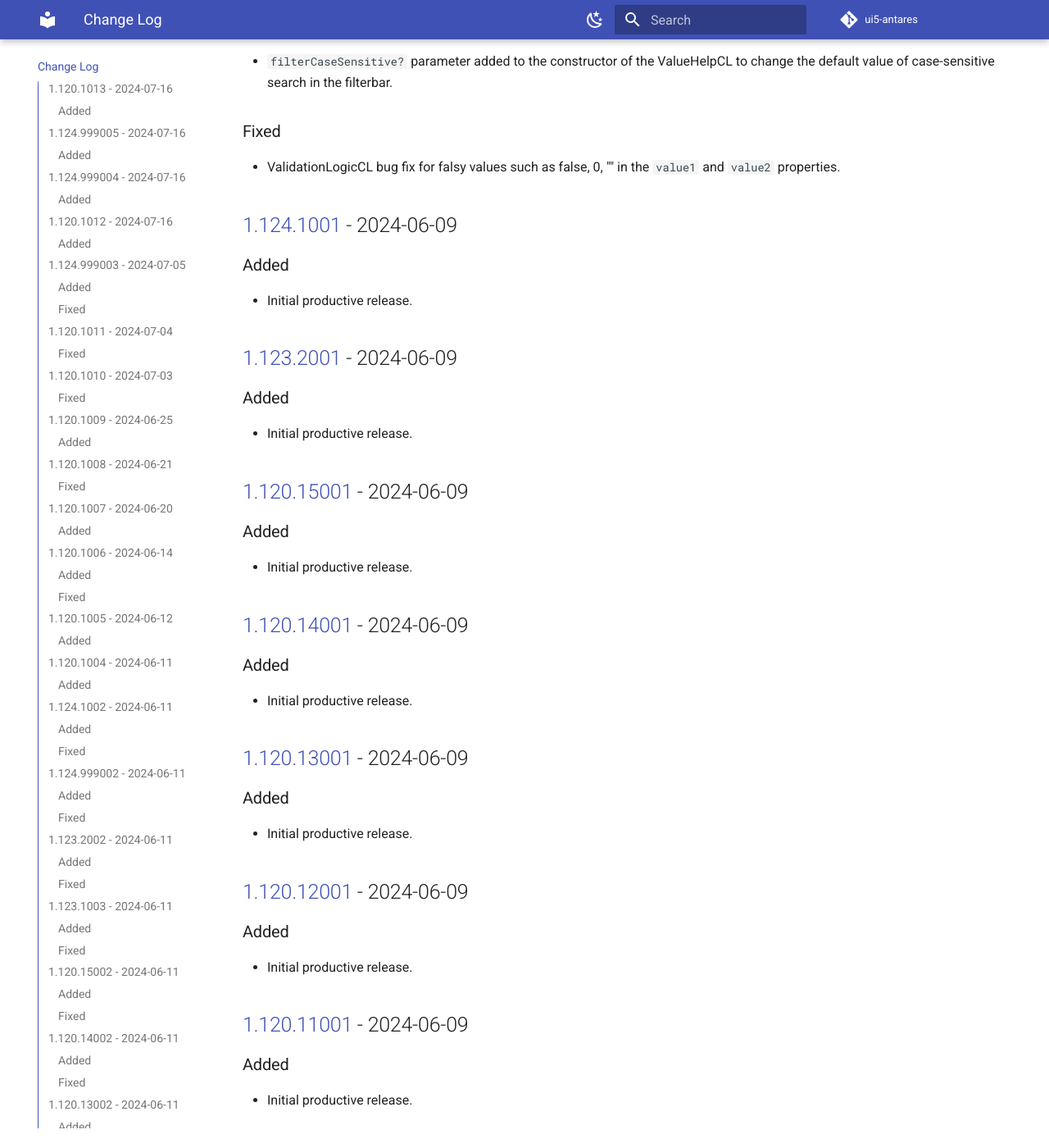
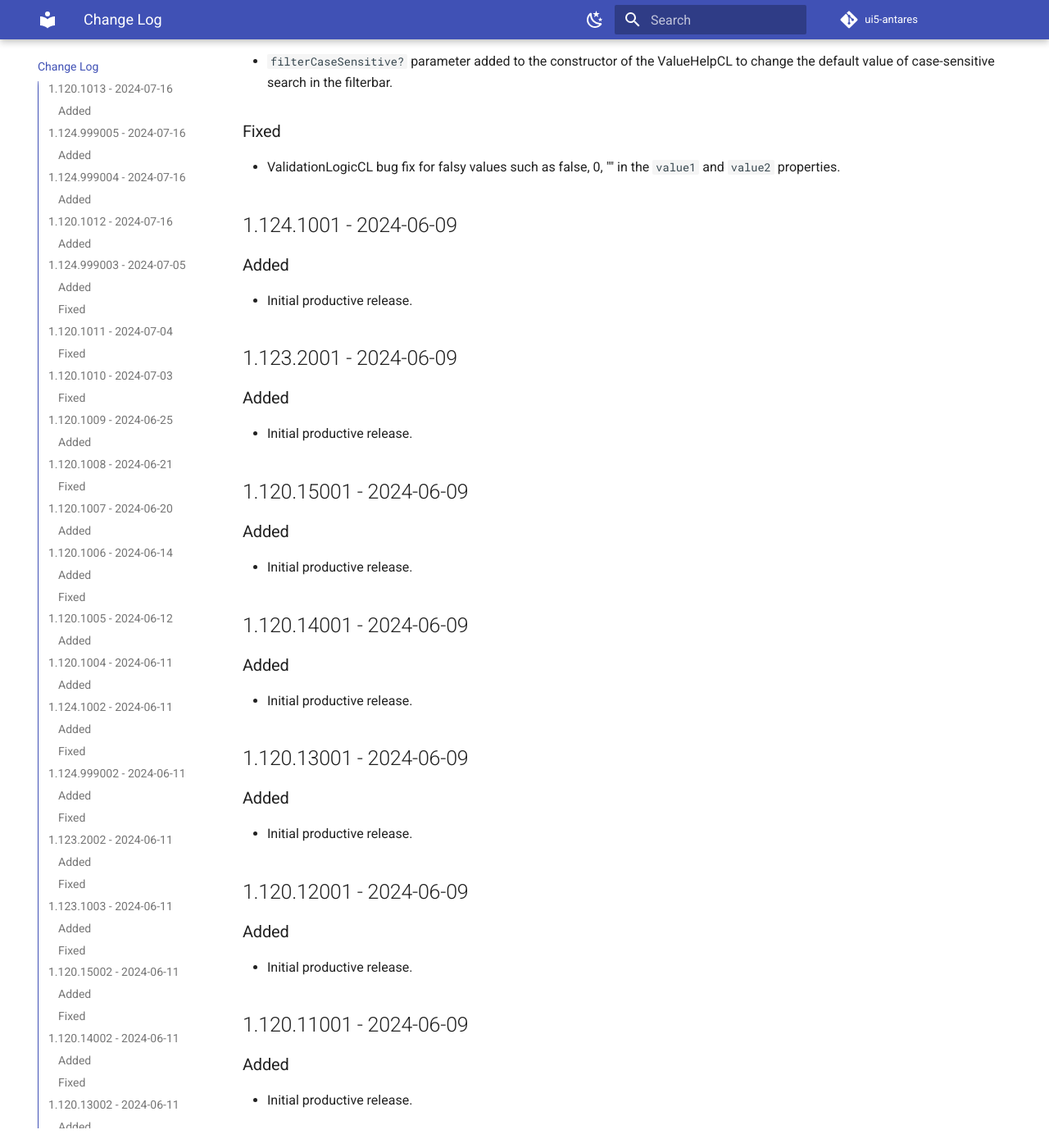
Before and after one commit to ui5-antares/ui5-antares.github.io, an MkDocs documentation site: the page built from docs/change_log.md, in a window 1280 px wide and 1400 px high, scrolled down 8773 px. Shown: the whole window at 82% size. Built offline with MkDocs 1.6.1 and Material for MkDocs 9.7.7, drawn with Linux system fonts in a browser that asks for light colours; comment, search, counter and statistics services are not loaded; some of the changed text lies outside the part shown.

Commit message:
changelog urls removed for the old versions

```diff
--- a/docs/change_log.md
+++ b/docs/change_log.md
@@ -4,31 +4,31 @@ All notable changes to this project will be documented in this file.
 
 The format is based on [Keep a Changelog](https://keepachangelog.com/en/1.1.0/).
 
-## [1.120.1013] - 2024-07-16
+## 1.120.1013 - 2024-07-16
 
 ### Added
 
 - It is now possible to attach a function that will be executed when the ValueHelpDialog is opened by ValueHelpCL class.
 
-## [1.124.999005] - 2024-07-16
+## 1.124.999005 - 2024-07-16
 
 ### Added
 
 - It is now possible to attach a function that will be executed when the ValueHelpDialog is opened by ValueHelpCL class.
 
-## [1.124.999004] - 2024-07-16
+## 1.124.999004 - 2024-07-16
 
 ### Added
 
 - It is now possible to set initial filter values for standalone ValueHelpCL usages.
 
-## [1.120.1012] - 2024-07-16
+## 1.120.1012 - 2024-07-16
 
 ### Added
 
 - It is now possible to set initial filter values for standalone ValueHelpCL usages.
 
-## [1.124.999003] - 2024-07-05
+## 1.124.999003 - 2024-07-05
 
 ### Added
 
@@ -47,38 +47,38 @@ The format is based on [Keep a Changelog](https://keepachangelog.com/en/1.1.0/).
 - The view dependent dialog bug fix for dialog loading in Entry classes.
 - The missing parameters of the resetChanges in Entry class have been added.
 
-## [1.120.1011] - 2024-07-04
+## 1.120.1011 - 2024-07-04
 
 ### Fixed
 
 - The missing parameters of the resetChanges in Entry class have been added.
 
-## [1.120.1010] - 2024-07-03
+## 1.120.1010 - 2024-07-03
 
 ### Fixed
 
 - The view dependent dialog bug fix for dialog loading in Entry classes.
 
-## [1.120.1009] - 2024-06-25
+## 1.120.1009 - 2024-06-25
 
 ### Added
 
 - It is now possible to attach a function that will be executed after the user selects a row from the ValueHelpDialog when the ValueHelpCL class is used as a standalone component.
 
-## [1.120.1008] - 2024-06-21
+## 1.120.1008 - 2024-06-21
 
 ### Fixed
 
 - The missing dialog types ViewSettingsDialog, TableSelectDialog, SelectDialog, BusyDialog, ValueHelpDialog have been added to the FragmentCL class.
 
-## [1.120.1007] - 2024-06-20
+## 1.120.1007 - 2024-06-20
 
 ### Added
 
 - It is now possible to set custom data for the auto-generated form elements using the **setFieldCustomData()** method of the Entry classes.
 - It is now possible to set the `setTextInEditModeSource` property of the smartfield using the **setTextInEditModeSource()** method of the Entry classes.
 
-## [1.120.1006] - 2024-06-14
+## 1.120.1006 - 2024-06-14
 
 ### Added
 
@@ -88,20 +88,20 @@ The format is based on [Keep a Changelog](https://keepachangelog.com/en/1.1.0/).
 
 - The issue with label generation from the metadata for custom controls in the SMART form has been resolved.
 
-## [1.120.1005] - 2024-06-12
+## 1.120.1005 - 2024-06-12
 
 ### Added
 
 - **setAutoDestroyOnESC()** method has been added to the **FragmentCL** class. If this method is executed with **true** parameter, the dialog content will be destroyed automatically by the class.
 
-## [1.120.1004] - 2024-06-11
+## 1.120.1004 - 2024-06-11
 
 ### Added
 
 - `viewDependent` parameter has been added to the **openAsync()** and **open()** methods of the **FragmentCL** class. If this parameter is set to true, dialog or popover is added as a dependent to the source view using the **addDependent()** method of the MVC View class.
 - **closeAndDestroy()** method has been added to the **FragmentCL** class. With this method, it is no longer necessary to call **close()** and then **destroyFragmentContent()**. This method does both.
 
-## [1.124.1002] - 2024-06-11
+## 1.124.1002 - 2024-06-11
 
 ### Added
 
@@ -111,7 +111,7 @@ The format is based on [Keep a Changelog](https://keepachangelog.com/en/1.1.0/).
 
 - ValidationLogicCL bug fix for falsy values such as false, 0, "" in the `value1` and `value2` properties.
 
-## [1.124.999002] - 2024-06-11
+## 1.124.999002 - 2024-06-11
 
 ### Added
 
@@ -121,7 +121,7 @@ The format is based on [Keep a Changelog](https://keepachangelog.com/en/1.1.0/).
 
 - ValidationLogicCL bug fix for falsy values such as false, 0, "" in the `value1` and `value2` properties.
 
-## [1.123.2002] - 2024-06-11
+## 1.123.2002 - 2024-06-11
 
 ### Added
 
@@ -131,7 +131,7 @@ The format is based on [Keep a Changelog](https://keepachangelog.com/en/1.1.0/).
 
 - ValidationLogicCL bug fix for falsy values such as false, 0, "" in the `value1` and `value2` properties.
 
-## [1.123.1003] - 2024-06-11
+## 1.123.1003 - 2024-06-11
 
 ### Added
 
@@ -141,7 +141,7 @@ The format is based on [Keep a Changelog](https://keepachangelog.com/en/1.1.0/).
 
 - ValidationLogicCL bug fix for falsy values such as false, 0, "" in the `value1` and `value2` properties.
 
-## [1.120.15002] - 2024-06-11
+## 1.120.15002 - 2024-06-11
 
 ### Added
 
@@ -151,7 +151,7 @@ The format is based on [Keep a Changelog](https://keepachangelog.com/en/1.1.0/).
 
 - ValidationLogicCL bug fix for falsy values such as false, 0, "" in the `value1` and `value2` properties.
 
-## [1.120.14002] - 2024-06-11
+## 1.120.14002 - 2024-06-11
 
 ### Added
 
@@ -161,7 +161,7 @@ The format is based on [Keep a Changelog](https://keepachangelog.com/en/1.1.0/).
 
 - ValidationLogicCL bug fix for falsy values such as false, 0, "" in the `value1` and `value2` properties.
 
-## [1.120.13002] - 2024-06-11
+## 1.120.13002 - 2024-06-11
 
 ### Added
 
@@ -171,7 +171,7 @@ The format is based on [Keep a Changelog](https://keepachangelog.com/en/1.1.0/).
 
 - ValidationLogicCL bug fix for falsy values such as false, 0, "" in the `value1` and `value2` properties.
 
-## [1.120.12002] - 2024-06-11
+## 1.120.12002 - 2024-06-11
 
 ### Added
 
@@ -181,7 +181,7 @@ The format is based on [Keep a Changelog](https://keepachangelog.com/en/1.1.0/).
 
 - ValidationLogicCL bug fix for falsy values such as false, 0, "" in the `value1` and `value2` properties.
 
-## [1.120.11002] - 2024-06-11
+## 1.120.11002 - 2024-06-11
 
 ### Added
 
@@ -191,7 +191,7 @@ The format is based on [Keep a Changelog](https://keepachangelog.com/en/1.1.0/).
 
 - ValidationLogicCL bug fix for falsy values such as false, 0, "" in the `value1` and `value2` properties.
 
-## [1.120.1003] - 2024-06-11
+## 1.120.1003 - 2024-06-11
 
 ### Added
 
@@ -201,7 +201,7 @@ The format is based on [Keep a Changelog](https://keepachangelog.com/en/1.1.0/).
 
 - ValidationLogicCL bug fix for falsy values such as false, 0, "" in the `value1` and `value2` properties.
 
-## [1.108.32002] - 2024-06-10
+## 1.108.32002 - 2024-06-10
 
 ### Added
 
@@ -211,7 +211,7 @@ The format is based on [Keep a Changelog](https://keepachangelog.com/en/1.1.0/).
 
 - ValidationLogicCL bug fix for falsy values such as false, 0, "" in the `value1` and `value2` properties.
 
-## [1.108.31002] - 2024-06-10
+## 1.108.31002 - 2024-06-10
 
 ### Added
 
@@ -221,7 +221,7 @@ The format is based on [Keep a Changelog](https://keepachangelog.com/en/1.1.0/).
 
 - ValidationLogicCL bug fix for falsy values such as false, 0, "" in the `value1` and `value2` properties.
 
-## [1.108.30002] - 2024-06-10
+## 1.108.30002 - 2024-06-10
 
 ### Added
 
@@ -231,7 +231,7 @@ The format is based on [Keep a Changelog](https://keepachangelog.com/en/1.1.0/).
 
 - ValidationLogicCL bug fix for falsy values such as false, 0, "" in the `value1` and `value2` properties.
 
-## [1.108.23002] - 2024-06-10
+## 1.108.23002 - 2024-06-10
 
 ### Added
 
@@ -241,7 +241,7 @@ The format is based on [Keep a Changelog](https://keepachangelog.com/en/1.1.0/).
 
 - ValidationLogicCL bug fix for falsy values such as false, 0, "" in the `value1` and `value2` properties.
 
-## [1.96.33002] - 2024-06-10
+## 1.96.33002 - 2024-06-10
 
 ### Added
 
@@ -251,7 +251,7 @@ The format is based on [Keep a Changelog](https://keepachangelog.com/en/1.1.0/).
 
 - ValidationLogicCL bug fix for falsy values such as false, 0, "" in the `value1` and `value2` properties.
 
-## [1.96.32002] - 2024-06-10
+## 1.96.32002 - 2024-06-10
 
 ### Added
 
@@ -261,7 +261,7 @@ The format is based on [Keep a Changelog](https://keepachangelog.com/en/1.1.0/).
 
 - ValidationLogicCL bug fix for falsy values such as false, 0, "" in the `value1` and `value2` properties.
 
-## [1.96.31002] - 2024-06-10
+## 1.96.31002 - 2024-06-10
 
 ### Added
 
@@ -271,7 +271,7 @@ The format is based on [Keep a Changelog](https://keepachangelog.com/en/1.1.0/).
 
 - ValidationLogicCL bug fix for falsy values such as false, 0, "" in the `value1` and `value2` properties.
 
-## [1.96.30002] - 2024-06-10
+## 1.96.30002 - 2024-06-10
 
 ### Added
 
@@ -281,7 +281,7 @@ The format is based on [Keep a Changelog](https://keepachangelog.com/en/1.1.0/).
 
 - ValidationLogicCL bug fix for falsy values such as false, 0, "" in the `value1` and `value2` properties.
 
-## [1.96.25003] - 2024-06-10
+## 1.96.25003 - 2024-06-10
 
 ### Added
 
@@ -291,49 +291,49 @@ The format is based on [Keep a Changelog](https://keepachangelog.com/en/1.1.0/).
 
 - ValidationLogicCL bug fix for falsy values such as false, 0, "" in the `value1` and `value2` properties.
 
-## [1.124.1001] - 2024-06-09
+## 1.124.1001 - 2024-06-09
 
 ### Added
 
 - Initial productive release.
 
-## [1.123.2001] - 2024-06-09
+## 1.123.2001 - 2024-06-09
 
 ### Added
 
 - Initial productive release.
 
-## [1.120.15001] - 2024-06-09
+## 1.120.15001 - 2024-06-09
 
 ### Added
 
 - Initial productive release.
 
-## [1.120.14001] - 2024-06-09
+## 1.120.14001 - 2024-06-09
 
 ### Added
 
 - Initial productive release.
 
-## [1.120.13001] - 2024-06-09
+## 1.120.13001 - 2024-06-09
 
 ### Added
 
 - Initial productive release.
 
-## [1.120.12001] - 2024-06-09
+## 1.120.12001 - 2024-06-09
 
 ### Added
 
 - Initial productive release.
 
-## [1.120.11001] - 2024-06-09
+## 1.120.11001 - 2024-06-09
 
 ### Added
 
 - Initial productive release.
 
-## [1.96.33001] - 2024-06-09
+## 1.96.33001 - 2024-06-09
 
 ### Added
 
@@ -347,7 +347,7 @@ The format is based on [Keep a Changelog](https://keepachangelog.com/en/1.1.0/).
 
 - sap.m.ColorPalettePopover is not supported by the FragmentCL class in this version.
 
-## [1.96.32001] - 2024-06-09
+## 1.96.32001 - 2024-06-09
 
 ### Added
 
@@ -361,7 +361,7 @@ The format is based on [Keep a Changelog](https://keepachangelog.com/en/1.1.0/).
 
 - sap.m.ColorPalettePopover is not supported by the FragmentCL class in this version.
 
-## [1.96.31001] - 2024-06-09
+## 1.96.31001 - 2024-06-09
 
 ### Added
 
@@ -375,7 +375,7 @@ The format is based on [Keep a Changelog](https://keepachangelog.com/en/1.1.0/).
 
 - sap.m.ColorPalettePopover is not supported by the FragmentCL class in this version.
 
-## [1.96.30001] - 2024-06-09
+## 1.96.30001 - 2024-06-09
 
 ### Added
 
@@ -389,7 +389,7 @@ The format is based on [Keep a Changelog](https://keepachangelog.com/en/1.1.0/).
 
 - sap.m.ColorPalettePopover is not supported by the FragmentCL class in this version.
 
-## [1.108.32001] - 2024-06-09
+## 1.108.32001 - 2024-06-09
 
 ### Added
 
@@ -399,7 +399,7 @@ The format is based on [Keep a Changelog](https://keepachangelog.com/en/1.1.0/).
 
 - sap.m.ColorPalettePopover is not supported by the FragmentCL class in this version.
 
-## [1.108.31001] - 2024-06-09
+## 1.108.31001 - 2024-06-09
 
 ### Added
 
@@ -409,13 +409,13 @@ The format is based on [Keep a Changelog](https://keepachangelog.com/en/1.1.0/).
 
 - sap.m.ColorPalettePopover is not supported by the FragmentCL class in this version.
 
-## [1.124.999001] - 2024-06-09
+## 1.124.999001 - 2024-06-09
 
 ### Added
 
 - Initial productive release.
 
-## [1.108.30001] - 2024-06-08
+## 1.108.30001 - 2024-06-08
 
 ### Added
 
@@ -425,7 +425,7 @@ The format is based on [Keep a Changelog](https://keepachangelog.com/en/1.1.0/).
 
 - sap.m.ColorPalettePopover is not supported by the FragmentCL class in this version.
 
-## [1.108.23001] - 2024-06-08
+## 1.108.23001 - 2024-06-08
 
 ### Added
 
@@ -435,7 +435,7 @@ The format is based on [Keep a Changelog](https://keepachangelog.com/en/1.1.0/).
 
 - sap.m.ColorPalettePopover is not supported by the FragmentCL class in this version.
 
-## [1.96.25002] - 2024-06-07
+## 1.96.25002 - 2024-06-07
 
 ### Added
 
@@ -447,7 +447,7 @@ The format is based on [Keep a Changelog](https://keepachangelog.com/en/1.1.0/).
 
 - The auto-generated sap.m.Dialog now is draggable and resizable.
 
-## [1.120.1002] - 2024-06-07
+## 1.120.1002 - 2024-06-07
 
 ### Added
 
@@ -459,7 +459,7 @@ The format is based on [Keep a Changelog](https://keepachangelog.com/en/1.1.0/).
 
 - The auto-generated sap.m.Dialog now is draggable and resizable.
 
-## [1.123.1002] - 2024-06-07
+## 1.123.1002 - 2024-06-07
 
 ### Added
 
@@ -471,13 +471,13 @@ The format is based on [Keep a Changelog](https://keepachangelog.com/en/1.1.0/).
 
 - The auto-generated sap.m.Dialog now is draggable and resizable.
 
-## [1.120.1001] - 2024-05-30
+## 1.120.1001 - 2024-05-30
 
 ### Added
 
 - Initial productive release.
 
-## [1.96.25001] - 2024-05-30
+## 1.96.25001 - 2024-05-30
 
 ### Added
 
```
Also changed, not shown: other parts of docs/change_log.md (+1 -56 lines).
